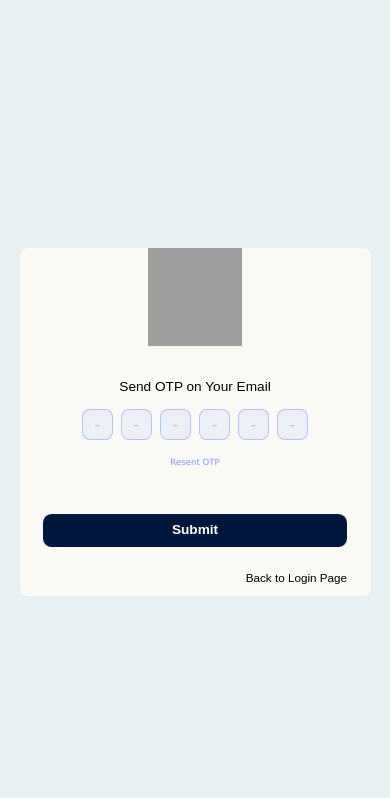
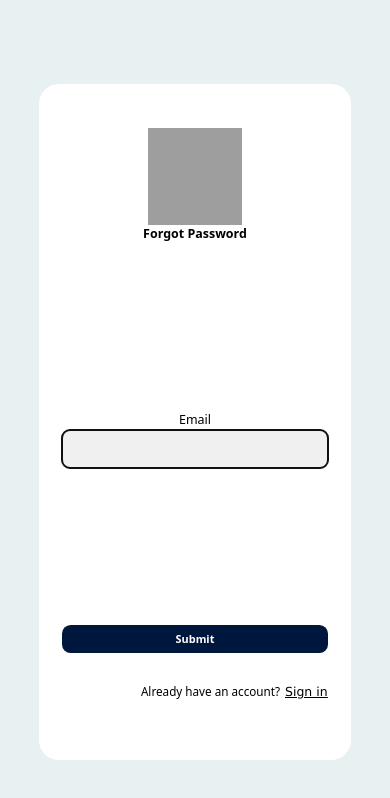
Before and after one commit to Talha-24/Learning-Management-System-LMS-, a React (Vite) app: page / in a window 390 px wide. Shown: the top 798 px of the page. Built offline with nearby package versions, Linux system fonts and the light colour scheme; grey boxes are pictures that could not be loaded.

Commit message:
Setting Email Verification Component

```diff
--- a/src/App.jsx
+++ b/src/App.jsx
@@ -8,13 +8,13 @@ function App() {
 
   return (
     <>
-    {/* <Login/> */}
-    {/* <Register/>   */}
+    {/* <Login/>
+    <Register/>
 
-     <Otp/>
-   {/* <Email/>
+     <Otp/> */}
+    <Email/>
 
-    <StudentInfo/>  */}
+    {/* <StudentInfo/>  */}
 
     </>
   )
--- a/src/assets/Components/Authentication/Forgot Password/Email Inquiry/Email.css
+++ b/src/assets/Components/Authentication/Forgot Password/Email Inquiry/Email.css
@@ -85,3 +85,10 @@ button:active{
     color: black;
     font-size: 3.2vmin;
 }
+@media (max-width: 1100px) {
+    .emailparent{
+        width: 80%;
+        height: fit-content;
+    }
+
+}
```
